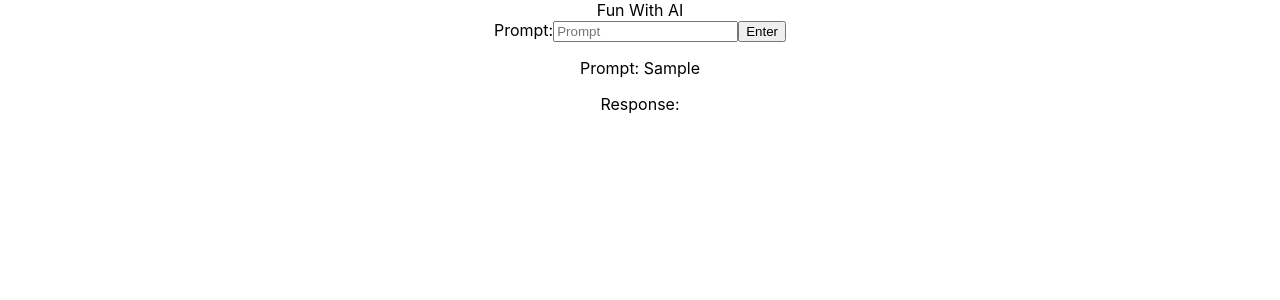
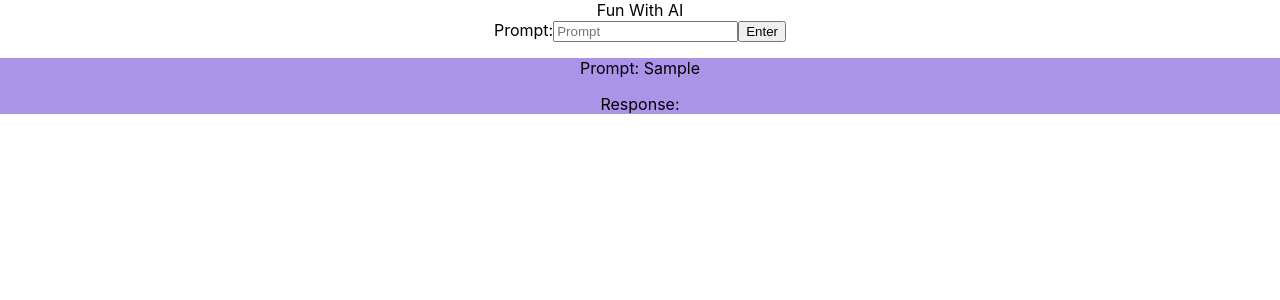
Before and after one commit to lilydev16/ama_ai, a React (Create React App) app: page / in a window 1280 px wide. Both pictures are taken after typing "Sample" into the empty fields and a click on the button "Enter". Shown: the top 300 px of the page. Built offline with nearby package versions, Linux system fonts and the light colour scheme.

Commit message:
Create and import stylesheets for Card

```diff
--- /dev/null
+++ b/src/components/Card/Card.css
@@ -0,0 +1,3 @@
+.card {
+  background-color: rgb(170, 148, 231);
+}
--- a/src/components/Card/Card.js
+++ b/src/components/Card/Card.js
@@ -1,4 +1,5 @@
 import React from "react";
+import './Card.css';
 
 const Card = ({ prompt }) => {
   return(
```
